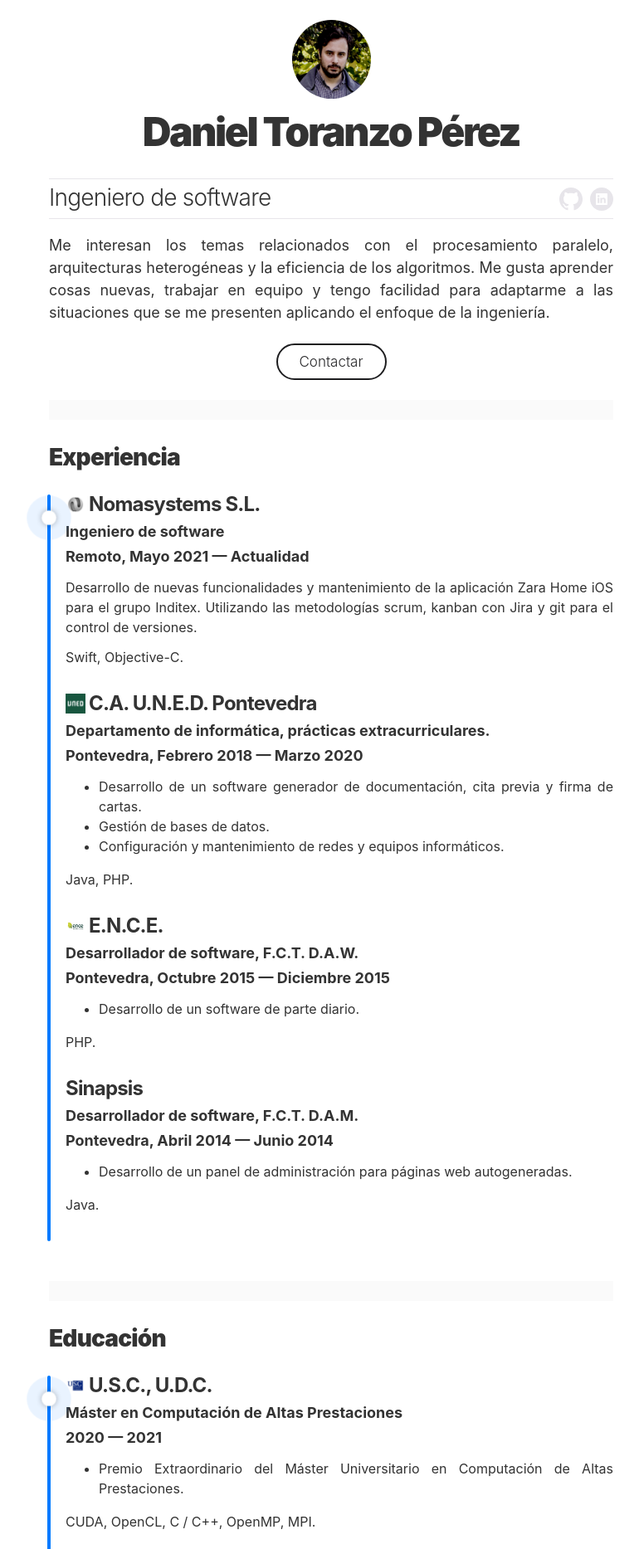
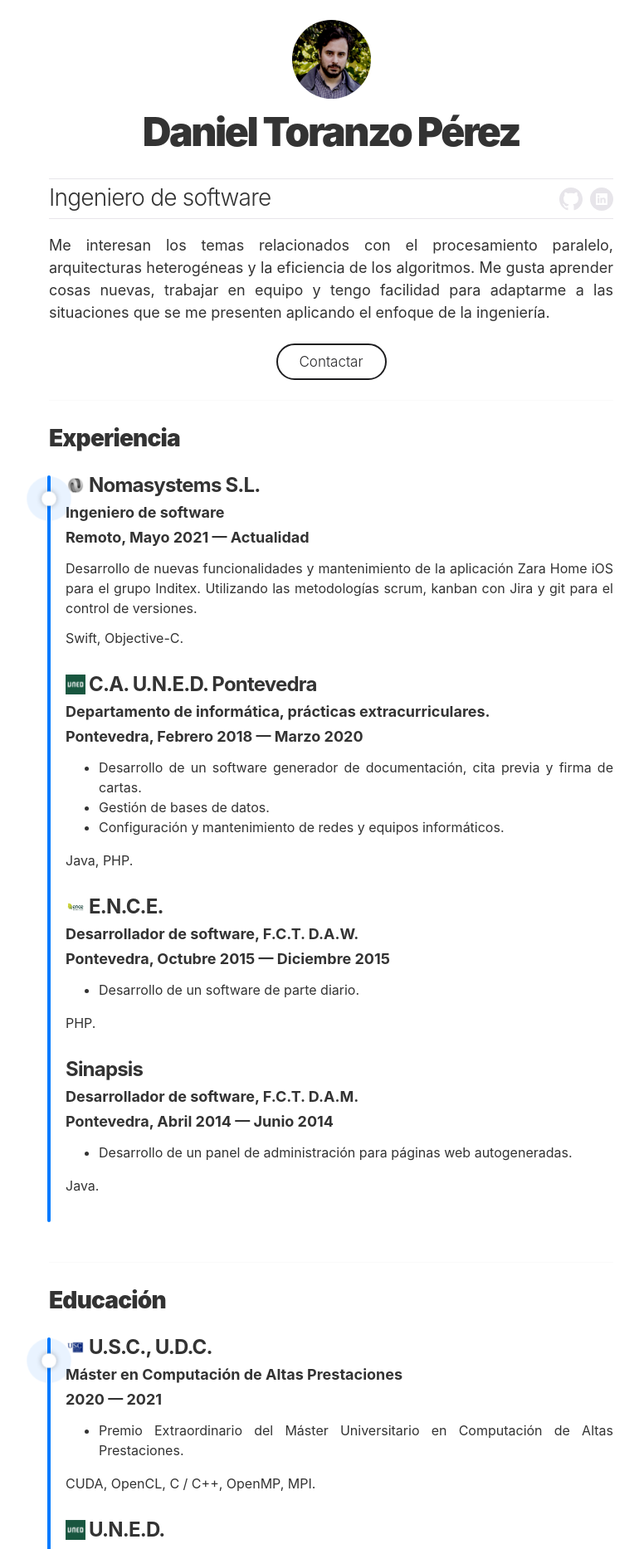
Before and after one commit to obocat/daniel_toranzo_perez, a Jekyll site: the page built from index.html, in a window 1280 px wide. Shown: the top 1867 px of the page at 83% size, without its empty margins (241-1011 px from the left). Built offline with Jekyll 4.4.1, drawn with Linux system fonts in a browser that asks for light colours.

Commit message:
feat: section separator height update

```diff
--- a/_sass/_base.scss
+++ b/_sass/_base.scss
@@ -68,5 +68,5 @@ body{
 
 .section-separator {
   width: 100%;
-  height: 24px;
+  height: 1px;
 }
```
